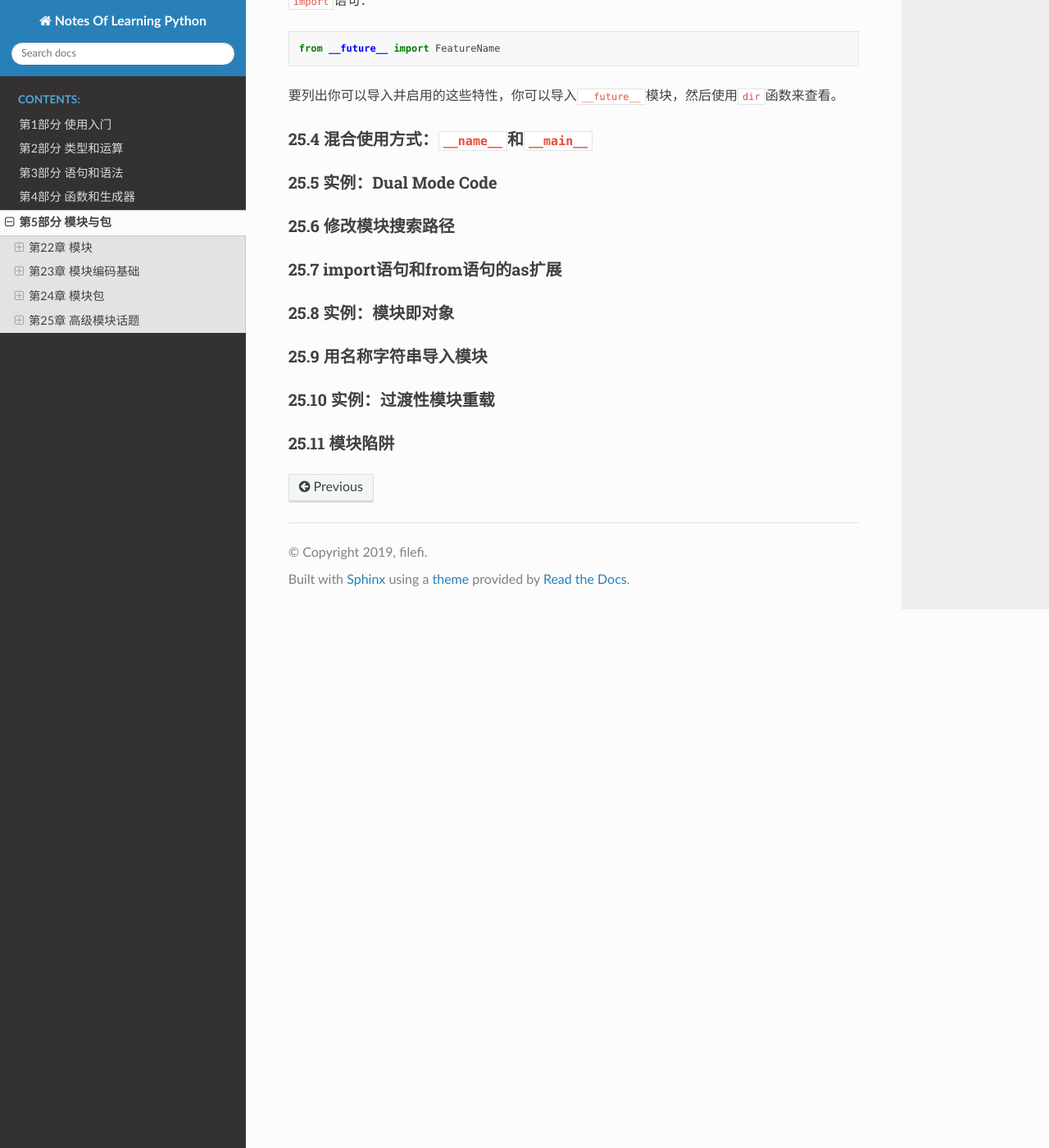
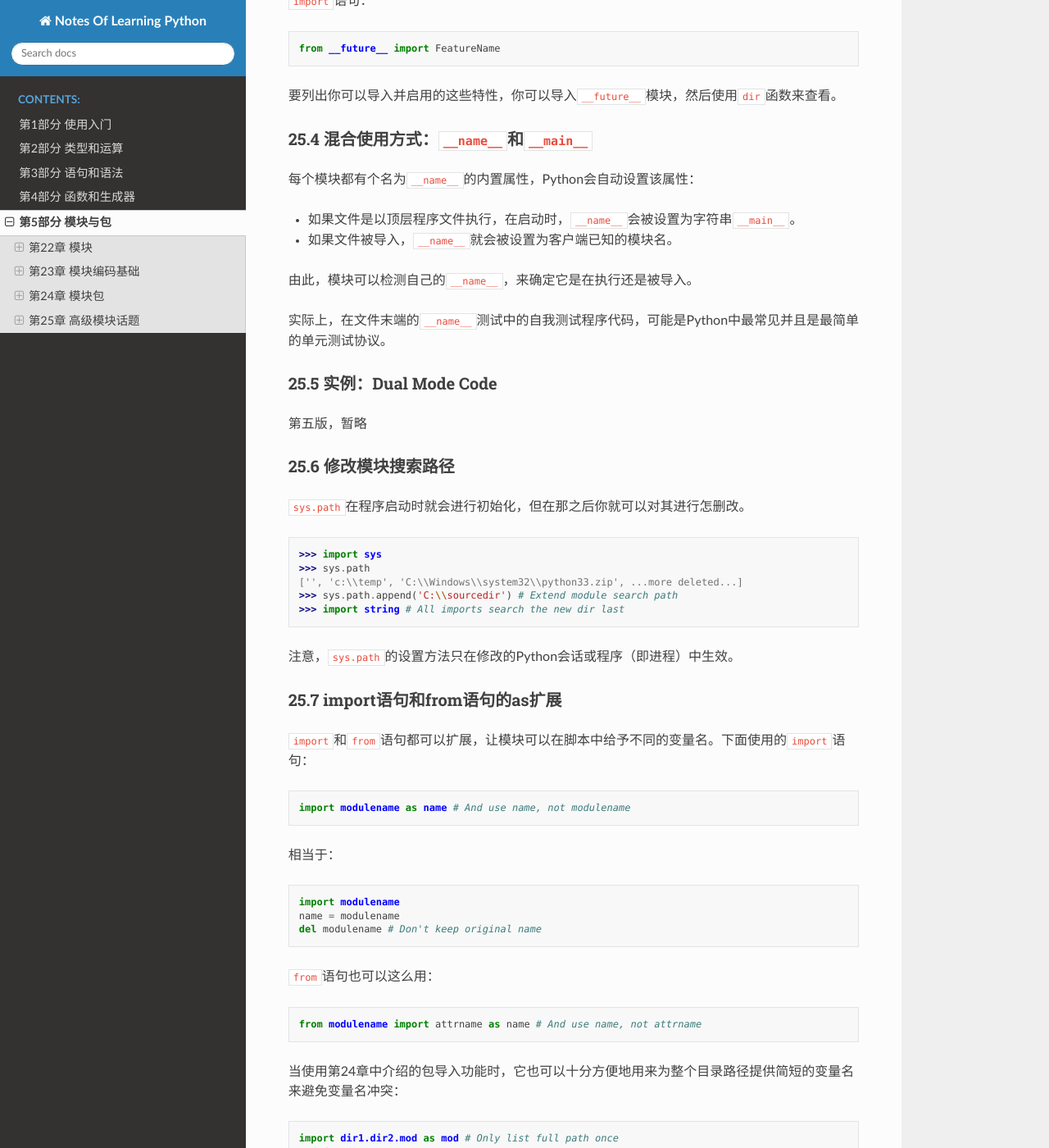
Before and after one commit to filefi/NotesOfLearningPython, a Sphinx documentation site: the page built from source/Part_5_Modules_and_Packages.md, in a window 1280 px wide and 1400 px high, scrolled down 18291 px. Shown: the whole window at 82% size. Built offline with Sphinx 7.4.7 and the Read the Docs theme 2.0.0, drawn with Linux system fonts in a browser that asks for light colours; some of the changed text lies outside the part shown.

````diff
--- a/source/Part_5_Modules_and_Packages.md
+++ b/source/Part_5_Modules_and_Packages.md
@@ -742,17 +742,67 @@ from __future__ import FeatureName
 
 要列出你可以导入并启用的这些特性，你可以导入`__future__`模块，然后使用`dir`函数来查看。
 
+### 25.4 混合使用方式：`__name__`和`__main__`
 
-### 25.4 混合使用方式：`__name__`和`__main__`
+每个模块都有个名为`__name__`的内置属性，Python会自动设置该属性：
+
+- 如果文件是以顶层程序文件执行，在启动时，`__name__`会被设置为字符串`__main__`。
+- 如果文件被导入，`__name__`就会被设置为客户端已知的模块名。
+
+由此，模块可以检测自己的`__name__`，来确定它是在执行还是被导入。
+
+实际上，在文件末端的`__name__`测试中的自我测试程序代码，可能是Python中最常见并且是最简单的单元测试协议。
 
 
 ### 25.5 实例：Dual Mode Code
+第五版，暂略
+
 
 
 ### 25.6 修改模块搜索路径
+`sys.path`在程序启动时就会进行初始化，但在那之后你就可以对其进行怎删改。
+
+```python
+>>> import sys
+>>> sys.path
+['', 'c:\\temp', 'C:\\Windows\\system32\\python33.zip', ...more deleted...]
+>>> sys.path.append('C:\\sourcedir') # Extend module search path
+>>> import string # All imports search the new dir last
+```
+
+注意，`sys.path`的设置方法只在修改的Python会话或程序（即进程）中生效。
 
 
 ### 25.7 import语句和from语句的as扩展
+`import`和`from`语句都可以扩展，让模块可以在脚本中给予不同的变量名。下面使用的`import`语句：
+
+```python
+import modulename as name # And use name, not modulename
+```
+相当于：
+```python
+import modulename
+name = modulename
+del modulename # Don't keep original name
+```
+
+`from`语句也可以这么用：
+```python
+from modulename import attrname as name # And use name, not attrname
+```
+
+
+当使用第24章中介绍的包导入功能时，它也可以十分方便地用来为整个目录路径提供简短的变量名来避免变量名冲突：
+
+```python
+import dir1.dir2.mod as mod # Only list full path once
+mod.func()
+```
+
+```python
+from dir1.dir2.mod import func as modfunc # Rename to make unique if needed
+modfunc()
+```
 
 
 ### 25.8 实例：模块即对象
````
